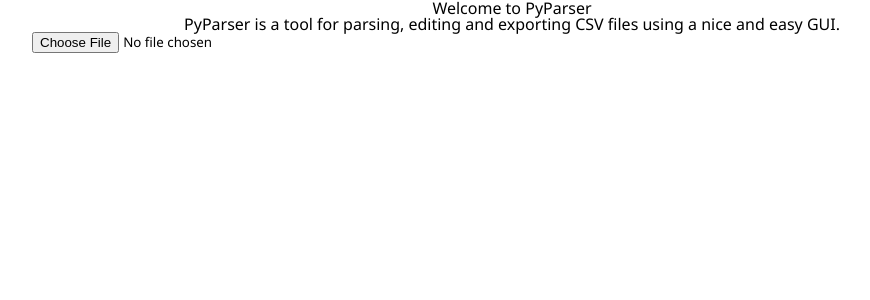
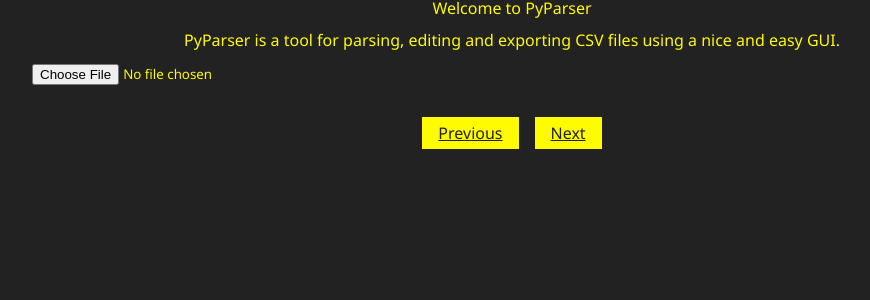
Before and after one commit to LukCen/PyParser, a Flask app: template templates/index.html in a window 1280 px wide. Shown: the top 300 px of the page, without its empty margins (128-998 px from the left). Run offline with Flask 3, Linux system fonts and the light colour scheme; the template is opened without the code that fills it, so the values that code supplies are empty.

Commit message:
reduced amount of rows shown, pagination added

```diff
--- a/main.py
+++ b/main.py
@@ -1,4 +1,4 @@
-from flask import Flask, render_template
+from flask import Flask, render_template, request
 from utils.file_parser import FileParser
 app = Flask(__name__)
 new_file = FileParser("./data.csv")
@@ -6,4 +6,11 @@ new_file = FileParser("./data.csv")
 @app.route("/")
 def landing():
   parsed = new_file.read_csv()
-  return render_template("index.html", columns=parsed.columns.tolist(), rows=parsed.values.tolist())
+  page = request.args.get('page', 1, type=int)
+  per_page = 20
+  start = (page-1) * per_page
+  end = start + per_page
+  return render_template("index.html",
+                         columns=parsed.columns.tolist(),
+                         rows=parsed.values.tolist()[start:end],
+                         current_page=page)
--- a/static/style.css
+++ b/static/style.css
@@ -47,8 +47,10 @@ table {
 	border-spacing: 0;
 }
 
-* {
+html, html * {
 	font-family: Noto Sans, sans-serif !important;
+	--color-dark-grey: #222222;
+	--color-dark-yellow: #fffb00;
 }
 
 body {
@@ -56,9 +58,11 @@ body {
 	flex-direction: column;
 	justify-content: center;
 	text-align: center;
-
+	background: var(--color-dark-grey);
 	max-width: 960px;
 	margin: 0 auto;
+	color: var(--color-dark-yellow);
+	gap: 1rem;
 }
 
 th,td {
@@ -66,9 +70,23 @@ th,td {
 }
 
 th {
-	border: 3px solid black;
+	border: 3px solid var(--color-dark-yellow);
 }
 
 td {
-	border: 1px solid black;
+	border: 1px solid var(--color-dark-yellow);
 }
+
+nav {
+	display: flex;
+	justify-content: center;
+	gap: 1rem;
+}
+
+.btn {
+	display: block;
+	width: fit-content;
+	padding: .5rem 1rem;
+	background: var(--color-dark-yellow);
+	color: var(--color-dark-grey);
+}
--- a/templates/index.html
+++ b/templates/index.html
@@ -1,5 +1,6 @@
 {% extends "layout.html"%}
 {% block table %}
+
 <h1>Welcome to PyParser</h1>
 <p>PyParser is a tool for parsing, editing and exporting CSV files using a nice and easy GUI.</p>
 <input type="file" name="user_file" id="user_file">
@@ -21,4 +22,9 @@
     {% endfor %}
   </tbody>
 </table>
+<nav>
+  <a class="btn nav-btn prev" href="/?page={{ current_page - 1 }}">Previous</a>
+
+  <a class="btn nav-btn next" href="/?page={{ current_page + 1 }}">Next</a>
+</nav>
 {% endblock %}
```
